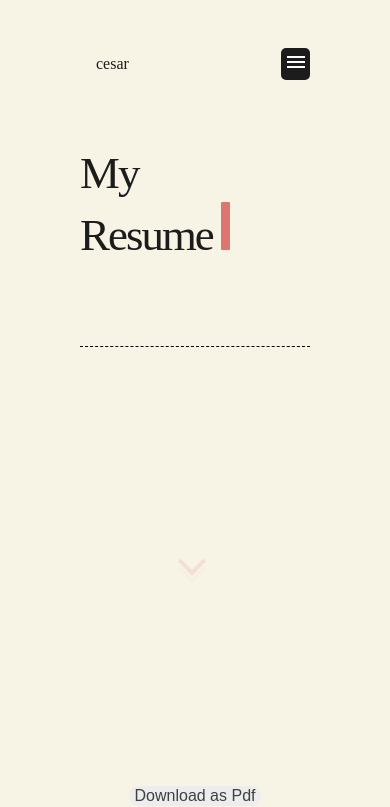
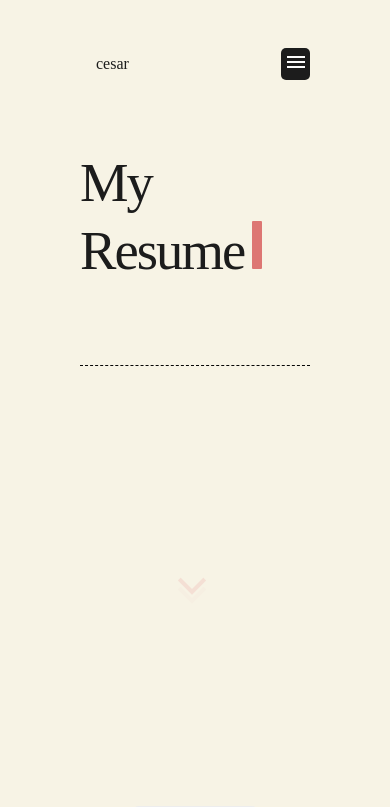
Before and after one commit to cesarovj/Portfolio-, a React (Create React App) app: page /resume in a window 390 px wide. Shown: the top 807 px of the page. Built offline with nearby package versions, Linux system fonts and the light colour scheme; a web font is replaced by a local one.

Commit message:
Update Resume.css

```diff
--- a/src/components/Resume/Resume.css
+++ b/src/components/Resume/Resume.css
@@ -107,6 +107,6 @@
         height: 3rem;
     }
     .resume-text {
-        font-size: 11.5vw;
+        font-size: 14vw;
     }
 }
```
